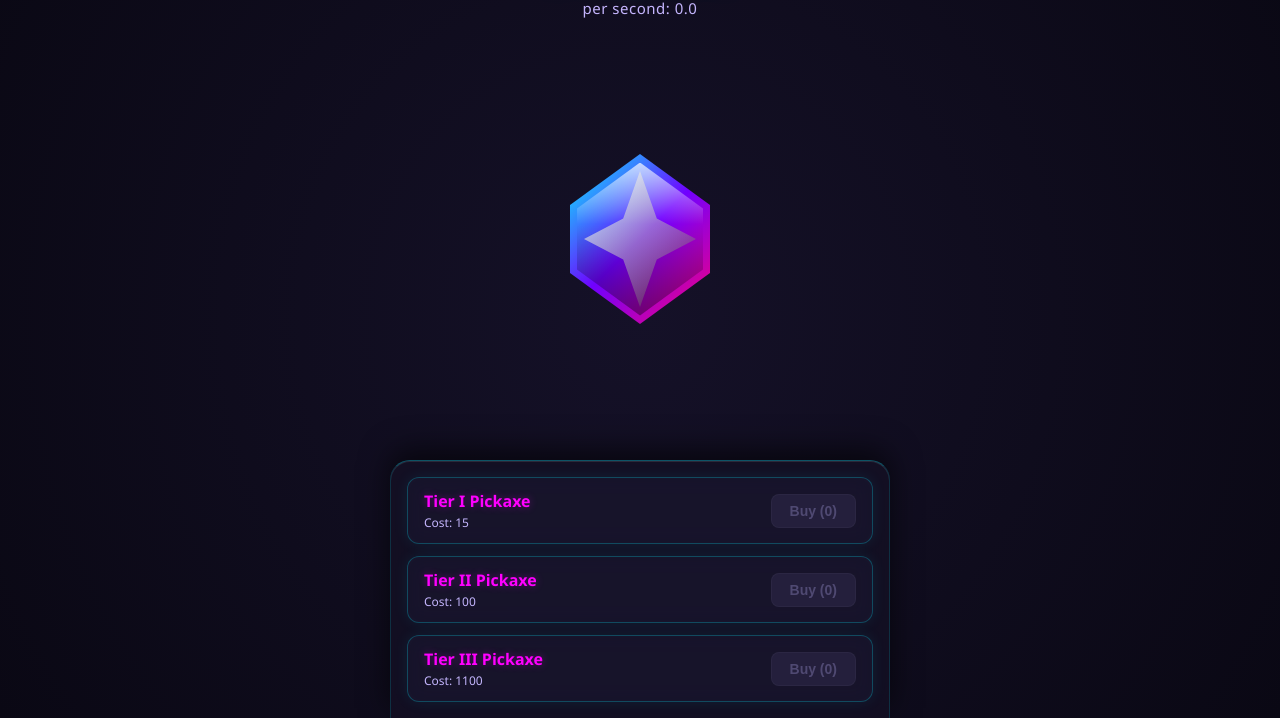
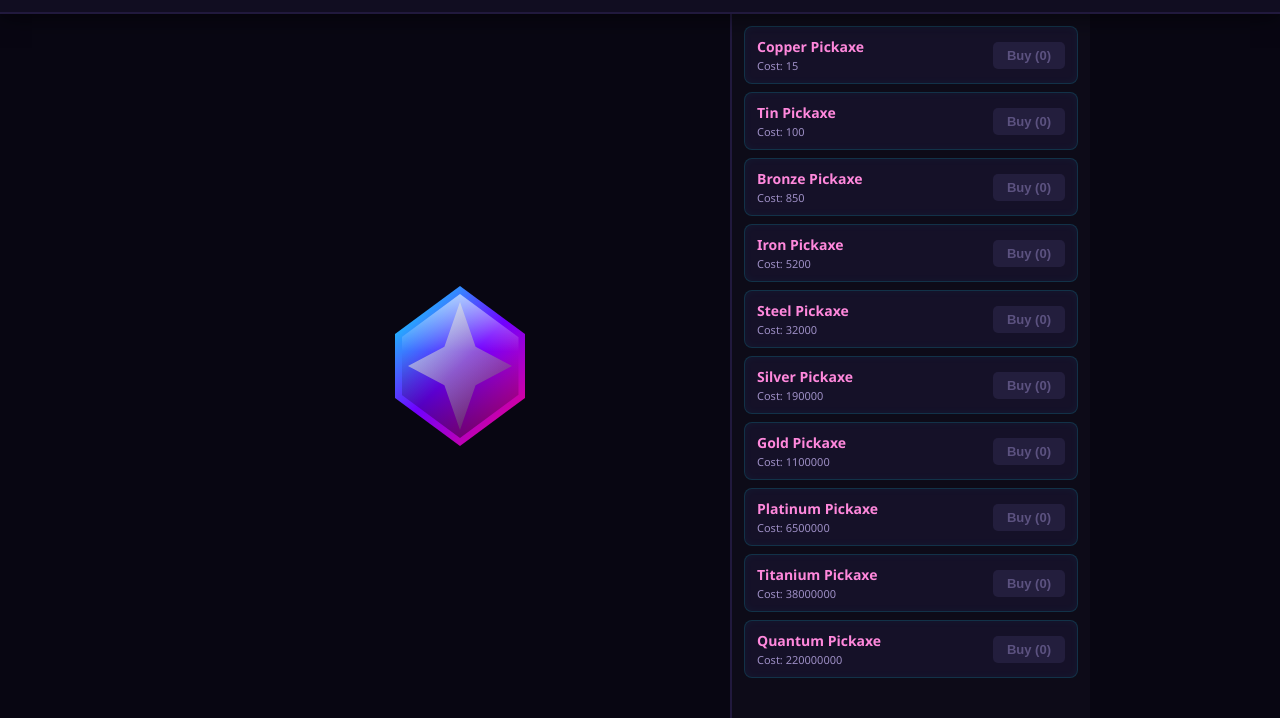
Before and after one commit to liamlessard40-lgtm/crystal-clicker, a plain HTML site: page index.html in a window 1280 px wide. Shown: the part 82-800 px from the top of the page. Drawn offline with Linux system fonts and the light colour scheme.

Commit message:
update index.html

```diff
--- a/index.html
+++ b/index.html
@@ -10,7 +10,7 @@
         }
         body {
             margin: 0;
-            background: radial-gradient(circle at center, #151128 0%, #0a0814 100%);
+            background: #080612;
             color: #ffffff;
             font-family: 'Segoe UI', Tahoma, Geneva, Verdana, sans-serif;
             display: flex;
@@ -20,40 +20,55 @@
             overflow: hidden;
             user-select: none;
         }
-        .stats-panel {
+        .header-panel {
+            width: 100%;
+            background: #110d21;
+            border-bottom: 2px solid #21193d;
+            padding: 15px 0;
             text-align: center;
-            margin-top: 25px;
+            box-shadow: 0 4px 20px rgba(0, 0, 0, 0.5);
             z-index: 10;
         }
         h1 {
-            font-size: 36px;
-            font-weight: 700;
-            margin: 0 0 6px 0;
+            font-size: 30px;
+            margin: 0 0 4px 0;
             color: #00f0ff;
-            text-shadow: 0 0 20px rgba(0, 240, 255, 0.6);
-            letter-spacing: 1px;
+            text-shadow: 0 0 12px rgba(0, 240, 255, 0.4);
+            letter-spacing: 0.5px;
         }
         .cps {
-            font-size: 15px;
-            color: #c4b5fd;
+            font-size: 14px;
+            color: #9d8ec4;
             letter-spacing: 0.5px;
         }
+        .main-layout {
+            flex: 1;
+            display: flex;
+            flex-direction: row;
+            width: 100%;
+            max-width: 900px;
+            overflow: hidden;
+        }
+        @media (max-width: 768px) {
+            .main-layout {
+                flex-direction: column;
+            }
+        }
         .crystal-container {
-            position: relative;
             flex: 1;
             display: flex;
             align-items: center;
             justify-content: center;
-            width: 100%;
+            position: relative;
         }
         .crystal {
-            width: 140px;
-            height: 170px;
+            width: 130px;
+            height: 160px;
             background: linear-gradient(135deg, #00ffff 0%, #7000ff 50%, #ff0077 100%);
             clip-path: polygon(50% 0%, 100% 30%, 100% 70%, 50% 100%, 0% 70%, 0% 30%);
-            filter: drop-shadow(0 0 30px rgba(0, 240, 255, 0.5));
+            filter: drop-shadow(0 0 25px rgba(0, 240, 255, 0.6));
             cursor: pointer;
-            transition: transform 0.08s cubic-bezier(0.175, 0.885, 0.32, 1.275);
+            transition: transform 0.05s ease;
             position: relative;
         }
         .crystal::after {
@@ -61,7 +76,7 @@
             position: absolute;
             top: 5%; left: 5%;
             width: 90%; height: 90%;
-            background: linear-gradient(180deg, rgba(255,255,255,0.7) 0%, rgba(255,255,255,0) 40%, rgba(0,0,0,0.4) 100%);
+            background: linear-gradient(180deg, rgba(255,255,255,0.6) 0%, rgba(255,255,255,0) 40%, rgba(0,0,0,0.4) 100%);
             clip-path: polygon(50% 0%, 100% 30%, 100% 70%, 50% 100%, 0% 70%, 0% 30%);
             pointer-events: none;
         }
@@ -70,143 +85,126 @@
             position: absolute;
             top: 10%; left: 10%;
             width: 80%; height: 80%;
-            background: linear-gradient(135deg, rgba(255,255,255,0.8) 0%, rgba(0,0,0,0.3) 100%);
+            background: linear-gradient(135deg, rgba(255,255,255,0.7) 0%, rgba(0,0,0,0.3) 100%);
             clip-path: polygon(50% 0%, 65% 35%, 100% 50%, 65% 65%, 50% 100%, 35% 65%, 0% 50%, 35% 35%);
             z-index: 1;
             pointer-events: none;
         }
         .crystal:active {
-            transform: scale(0.90) rotate(4deg);
-            filter: drop-shadow(0 0 40px rgba(255, 0, 119, 0.7));
+            transform: scale(0.92) rotate(3deg);
         }
         .shop-panel {
-            width: 100%;
-            max-width: 500px;
-            background: rgba(20, 17, 36, 0.75);
-            backdrop-filter: blur(16px);
-            -webkit-backdrop-filter: blur(16px);
-            border-top: 1px solid rgba(0, 240, 255, 0.3);
-            border-left: 1px solid rgba(0, 240, 255, 0.15);
-            border-right: 1px solid rgba(0, 240, 255, 0.15);
-            box-shadow: 0 -10px 30px rgba(0, 0, 0, 0.6), inset 0 1px 0 rgba(255, 255, 255, 0.1);
-            padding: 16px 12px;
+            width: 360px;
+            background: #0d0b18;
+            border-left: 2px solid #21193d;
+            padding: 12px;
             display: flex;
             flex-direction: column;
-            gap: 12px;
-            max-height: 42vh;
+            gap: 8px;
             overflow-y: auto;
-            border-top-left-radius: 20px;
-            border-top-right-radius: 20px;
+        }
+        @media (max-width: 768px) {
+            .shop-panel {
+                width: 100%;
+                max-height: 45vh;
+                border-left: none;
+                border-top: 2px solid #21193d;
+            }
         }
         .shop-item {
             display: flex;
             justify-content: space-between;
             align-items: center;
-            background: rgba(27, 23, 48, 0.65);
-            backdrop-filter: blur(10px);
-            margin: 0 4px;
-            padding: 12px 16px;
-            border-radius: 12px;
-            border: 1px solid rgba(0, 240, 255, 0.25);
-            box-shadow: 0 0 15px rgba(0, 240, 255, 0.08), inset 0 0 10px rgba(255, 255, 255, 0.02);
-            transition: all 0.2s ease;
+            background: #151128;
+            padding: 10px 12px;
+            border-radius: 8px;
+            border: 1px solid rgba(0, 240, 255, 0.15);
+            box-shadow: inset 0 0 8px rgba(0, 240, 255, 0.04);
+            transition: border-color 0.2s ease;
         }
         .shop-item:hover {
-            border-color: rgba(0, 240, 255, 0.6);
-            box-shadow: 0 0 20px rgba(0, 240, 255, 0.2);
+            border-color: rgba(0, 240, 255, 0.4);
         }
         .shop-item button {
-            background: linear-gradient(135deg, #00f0ff 0%, #0088ff 100%);
+            background: #00f0ff;
             color: #0d0b18;
             border: none;
-            padding: 8px 18px;
-            border-radius: 8px;
-            font-weight: 700;
-            font-size: 14px;
+            padding: 6px 14px;
+            border-radius: 5px;
+            font-weight: bold;
+            font-size: 13px;
             cursor: pointer;
-            box-shadow: 0 0 12px rgba(0, 240, 255, 0.4);
+            box-shadow: 0 0 10px rgba(0, 240, 255, 0.2);
             transition: transform 0.1s ease, filter 0.1s ease;
         }
         .shop-item button:hover:not(:disabled) {
-            transform: scale(1.05);
-            filter: brightness(1.15);
+            transform: scale(1.03);
+            filter: brightness(1.1);
         }
         .shop-item button:active:not(:disabled) {
-            transform: scale(0.95);
+            transform: scale(0.97);
         }
         .shop-item button:disabled {
-            background: rgba(51, 45, 80, 0.5);
-            color: rgba(100, 92, 138, 0.7);
+            background: #231e3d;
+            color: #5c5280;
             cursor: not-allowed;
             box-shadow: none;
-            border: 1px solid rgba(255, 255, 255, 0.03);
         }
         .item-info div:first-child {
-            font-weight: 700;
-            font-size: 16px;
-            color: #ff00ff;
-            text-shadow: 0 0 8px rgba(255, 0, 255, 0.3);
+            font-weight: bold;
+            font-size: 14px;
+            color: #ff88dc;
         }
         .item-info div:last-child {
-            font-size: 12px;
-            color: #c4b5fd;
+            font-size: 11px;
+            color: #9d8ec4;
             margin-top: 2px;
         }
         .floating-text {
             position: absolute;
             color: #00f0ff;
-            font-weight: 800;
-            font-size: 24px;
+            font-weight: bold;
+            font-size: 22px;
             pointer-events: none;
-            text-shadow: 0 0 10px #ff00ff, 0 0 20px #00f0ff;
-            animation: floatUp 0.8s cubic-bezier(0.25, 1, 0.5, 1) forwards;
+            text-shadow: 0 0 8px #ff00ff;
+            animation: floatUp 0.8s ease-out forwards;
         }
         @keyframes floatUp {
             0% { opacity: 1; transform: translateY(0) scale(1); }
-            100% { opacity: 0; transform: translateY(-130px) scale(0.7); }
+            100% { opacity: 0; transform: translateY(-120px) scale(0.8); }
         }
     </style>
 </head>
 <body>
-    <div class="stats-panel">
+    <div class="header-panel">
         <h1 id="crystalCount">0 Crystals</h1>
         <div class="cps" id="cpsCount">per second: 0</div>
     </div>
 
-    <div class="crystal-container" id="crystalContainer">
-        <div class="crystal" id="crystalBtn"></div>
-    </div>
+    <div class="main-layout">
+        <div class="crystal-container" id="crystalContainer">
+            <div class="crystal" id="crystalBtn"></div>
+        </div>
 
-    <div class="shop-panel">
-        <div class="shop-item">
-            <div class="item-info">
-                <div>Tier I Pickaxe</div>
-                <div id="pickaxe1Cost">Cost: 15</div>
-            </div>
-            <button id="buyPickaxe1" onclick="buyUpgrade('pickaxe1')">Buy (<span id="pickaxe1Qty">0</span>)</button>
-        </div>
-        <div class="shop-item">
-            <div class="item-info">
-                <div>Tier II Pickaxe</div>
-                <div id="pickaxe2Cost">Cost: 100</div>
-            </div>
-            <button id="buyPickaxe2" onclick="buyUpgrade('pickaxe2')">Buy (<span id="pickaxe2Qty">0</span>)</button>
-        </div>
-        <div class="shop-item">
-            <div class="item-info">
-                <div>Tier III Pickaxe</div>
-                <div id="pickaxe3Cost">Cost: 1100</div>
-            </div>
-            <button id="buyPickaxe3" onclick="buyUpgrade('pickaxe3')">Buy (<span id="pickaxe3Qty">0</span>)</button>
+        <div class="shop-panel" id="shopPanel">
+            <!-- Dynamically populated shop items for 10 tiers -->
         </div>
     </div>
 
     <script>
         let crystals = 0;
+
         const upgrades = {
-            pickaxe1: { qty: 0, cost: 15, baseCost: 15, cps: 0.2 },
-            pickaxe2: { qty: 0, cost: 100, baseCost: 100, cps: 3 },
-            pickaxe3: { qty: 0, cost: 1100, baseCost: 1000, cps: 25 }
+            pickaxe1:  { name: "Copper Pickaxe", qty: 0, cost: 15, baseCost: 15, cps: 0.2 },
+            pickaxe2:  { name: "Tin Pickaxe", qty: 0, cost: 100, baseCost: 100, cps: 1.2 },
+            pickaxe3:  { name: "Bronze Pickaxe", qty: 0, cost: 850, baseCost: 850, cps: 8 },
+            pickaxe4:  { name: "Iron Pickaxe", qty: 0, cost: 5200, baseCost: 5200, cps: 45 },
+            pickaxe5:  { name: "Steel Pickaxe", qty: 0, cost: 32000, baseCost: 32000, cps: 260 },
+            pickaxe6:  { name: "Silver Pickaxe", qty: 0, cost: 190000, baseCost: 190000, cps: 1400 },
+            pickaxe7:  { name: "Gold Pickaxe", qty: 0, cost: 1100000, baseCost: 1100000, cps: 7800 },
+            pickaxe8:  { name: "Platinum Pickaxe", qty: 0, cost: 6500000, baseCost: 6500000, cps: 44000 },
+            pickaxe9:  { name: "Titanium Pickaxe", qty: 0, cost: 38000000, baseCost: 38000000, cps: 260000 },
+            pickaxe10: { name: "Quantum Pickaxe", qty: 0, cost: 220000000, baseCost: 220000000, cps: 1500000 }
         };
 
         const SECRET_SALT = "MySuperSecretCrystalKey123!";
@@ -220,6 +218,22 @@
             }
             return hash.toString(36);
         }
+
+        // Build shop UI dynamically for 10 items
+        const shopPanel = document.getElementById('shopPanel');
+        Object.keys(upgrades).forEach(key => {
+            const item = upgrades[key];
+            const div = document.createElement('div');
+            div.className = 'shop-item';
+            div.innerHTML = `
+                <div class="item-info">
+                    <div>${item.name}</div>
+                    <div id="${key}Cost">Cost: ${item.cost}</div>
+                </div>
+                <button id="buy${key.charAt(0).toUpperCase() + key.slice(1)}" onclick="buyUpgrade('${key}')">Buy (<span id="${key}Qty">0</span>)</button>
+            `;
+            shopPanel.appendChild(div);
+        });
 
         if (localStorage.getItem('crystalClickerSave')) {
             try {
```
